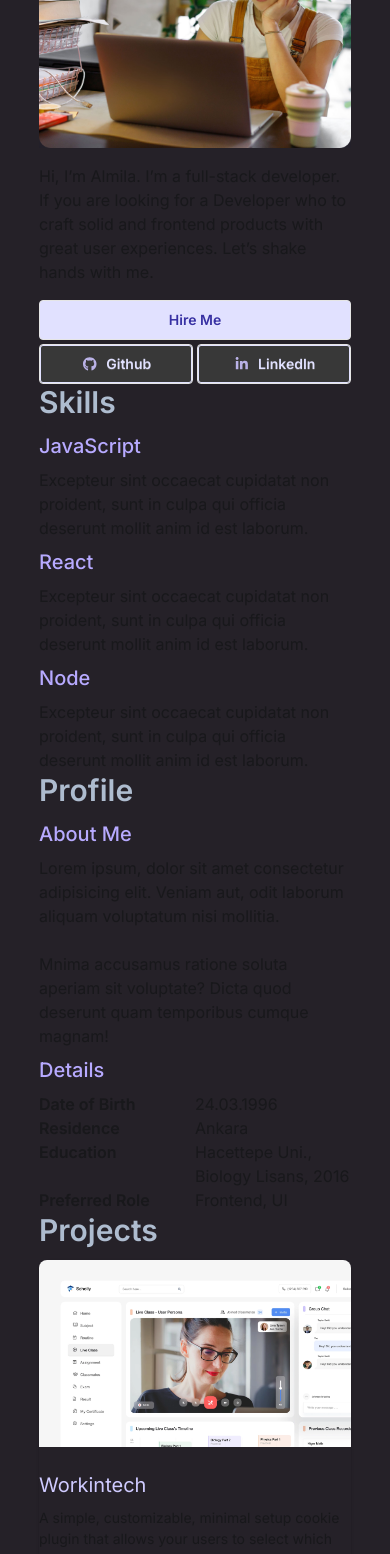
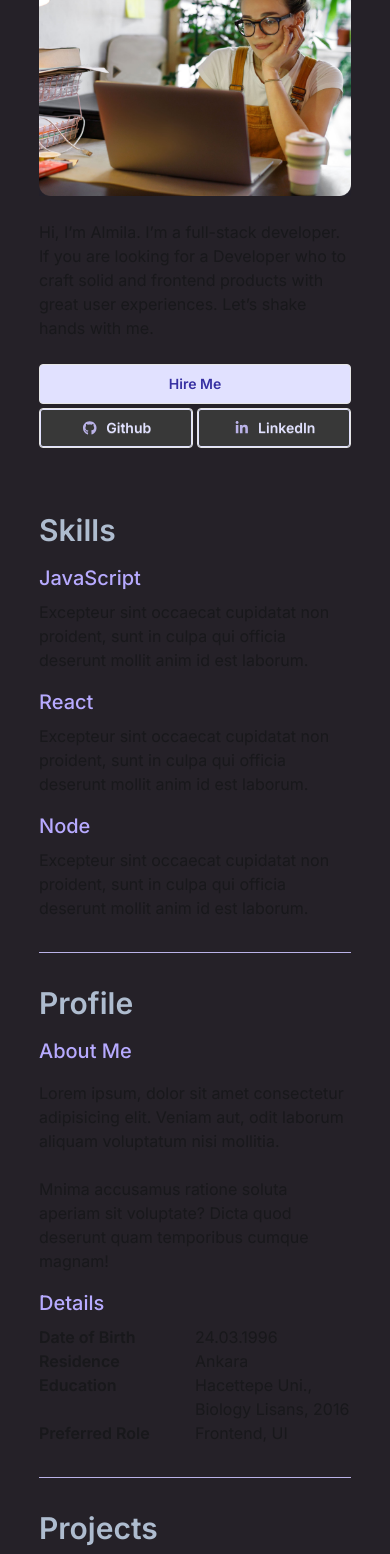
Before and after one commit to FatihPehlevan/WiT-Frontend-Portfolio-Challenge, a React (Vite) app: page / in a window 390 px wide. Shown: the part 432-1986 px from the top of the page. Built offline with nearby package versions, Linux system fonts and the light colour scheme.

Commit message:
mobile view adjustments

```diff
--- a/src/components/Footer.jsx
+++ b/src/components/Footer.jsx
@@ -1,11 +1,11 @@
 export default function Footer() {
   return (
-    <footer className=" bg-dark-footer-bg py-6 lg:py-21">
-      <div className="flex flex-col w-4/5 mx-auto gap-3 lg:max-w-7xl lg:gap-10">
+    <footer className=" bg-dark-footer-bg py-8 lg:py-21">
+      <div className="flex flex-col w-4/5 mx-auto gap-4 lg:max-w-7xl lg:gap-10">
         <h3 className="text-2xl font-inter font-semibold text-dark-heading">
           Let's work together on your next product.
         </h3>
-        <div className="flex flex-col gap-3 lg:flex-row lg:justify-between">
+        <div className="flex flex-col gap-4 lg:flex-row lg:justify-between">
           <span className="flex gap-1">
             <span className="pt-1">👉</span>
             <span className="text-xl underline underline-offset-3 font-inter font-medium text-dark-tertiary">
--- a/src/components/Hero.jsx
+++ b/src/components/Hero.jsx
@@ -3,7 +3,7 @@ import { faGithub } from '@fortawesome/free-brands-svg-icons';
 import { faLinkedinIn } from '@fortawesome/free-brands-svg-icons';
 export default function Hero() {
   return (
-    <main className="flex flex-col gap-4 lg:grid lg:grid-cols-2 lg:grid-rows-1 lg:gap-x-12 lg:gap-y-9 lg:pt-22">
+    <main className="flex flex-col gap-6 pt-8 lg:grid lg:grid-cols-2 lg:grid-rows-1 lg:gap-x-12 lg:gap-y-9 lg:pt-22">
       <div className="flex items-center gap-2 text-dark-subheading lg:col-start-1 lg:row-start-2">
         <span className="w-16 h-px bg-dark-tertiary lg:w-20"></span>
         <span className="font-inter text-lg lg:text-xl">Almila Su</span>
--- a/src/components/Profile.jsx
+++ b/src/components/Profile.jsx
@@ -12,12 +12,12 @@ export default function Profile() {
   }, []);
 
   return (
-    <section className="flex flex-col gap-3 lg:gap-8 lg:pt-15.5 lg:pb-15.5 lg:border-b lg:border-dark-tertiary">
+    <section className="flex flex-col gap-4 py-8 border-b border-dark-tertiary lg:gap-8 lg:pt-15.5 lg:pb-15.5 ">
       <h2 className="text-3xl text-dark-heading font-inter font-semibold lg:text-5xl">
         Profile
       </h2>
-      <div className="flex flex-col gap-2 lg:flex-row-reverse lg:justify-end lg:gap-24">
-        <div className="flex flex-col gap-2 lg:gap-5">
+      <div className="flex flex-col gap-4 lg:flex-row-reverse lg:justify-end lg:gap-24">
+        <div className="flex flex-col gap-4 lg:gap-5">
           <h3 className="text-dark-subheading text-xl font-inter font-medium lg:text-3xl">
             About Me
           </h3>
--- a/src/components/Projects.jsx
+++ b/src/components/Projects.jsx
@@ -13,11 +13,11 @@ export default function Projects() {
   }, []);
 
   return (
-    <section className="flex flex-col gap-3 lg:gap-8 lg:pb-31 lg:pt-15.5">
+    <section className="flex flex-col gap-4 pt-8 pb-16 lg:gap-8 lg:pb-31 lg:pt-15.5">
       <h2 className="text-3xl font-inter font-semibold text-dark-heading lg:text-5xl">
         Projects
       </h2>
-      <div className="flex flex-col gap-2 lg:grid lg:grid-cols-3 lg:gap-30">
+      <div className="flex flex-col gap-8 lg:grid lg:grid-cols-3 lg:gap-30">
         {projects.map((project) => (
           <ProjectCard key={project.id} project={project} />
         ))}
--- a/src/components/Skills.jsx
+++ b/src/components/Skills.jsx
@@ -14,11 +14,11 @@ export default function Skills() {
   }, []);
 
   return (
-    <section className="flex flex-col gap-3 lg:gap-8 lg:pt-31 lg:pb-15.5 lg:border-b lg:border-dark-tertiary">
+    <section className="flex flex-col gap-4 pt-16 pb-8 border-b border-dark-tertiary lg:gap-8 lg:pt-31 lg:pb-15.5  ">
       <h2 className="text-3xl font-inter font-semibold text-dark-heading lg:text-5xl">
         Skills
       </h2>
-      <div className="flex flex-col gap-2 lg:flex-row lg:justify-between">
+      <div className="flex flex-col gap-4 lg:flex-row lg:justify-between">
         {skills.map((skill) => (
           <div key={skill.id} className="flex flex-col gap-2 lg:gap-5">
             <h3 className="text-dark-subheading text-xl font-inter font-medium lg:text-3xl">
```
